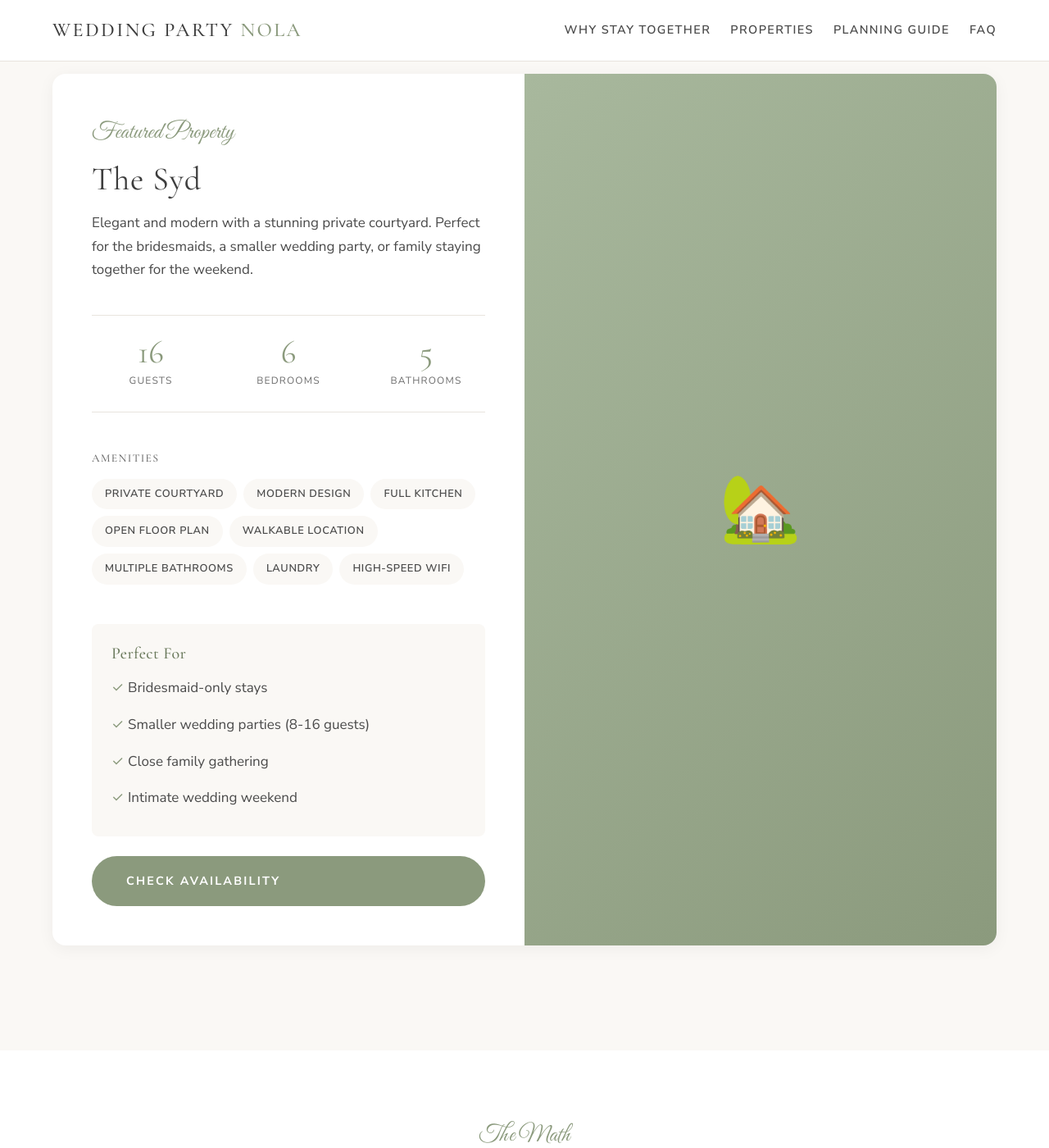
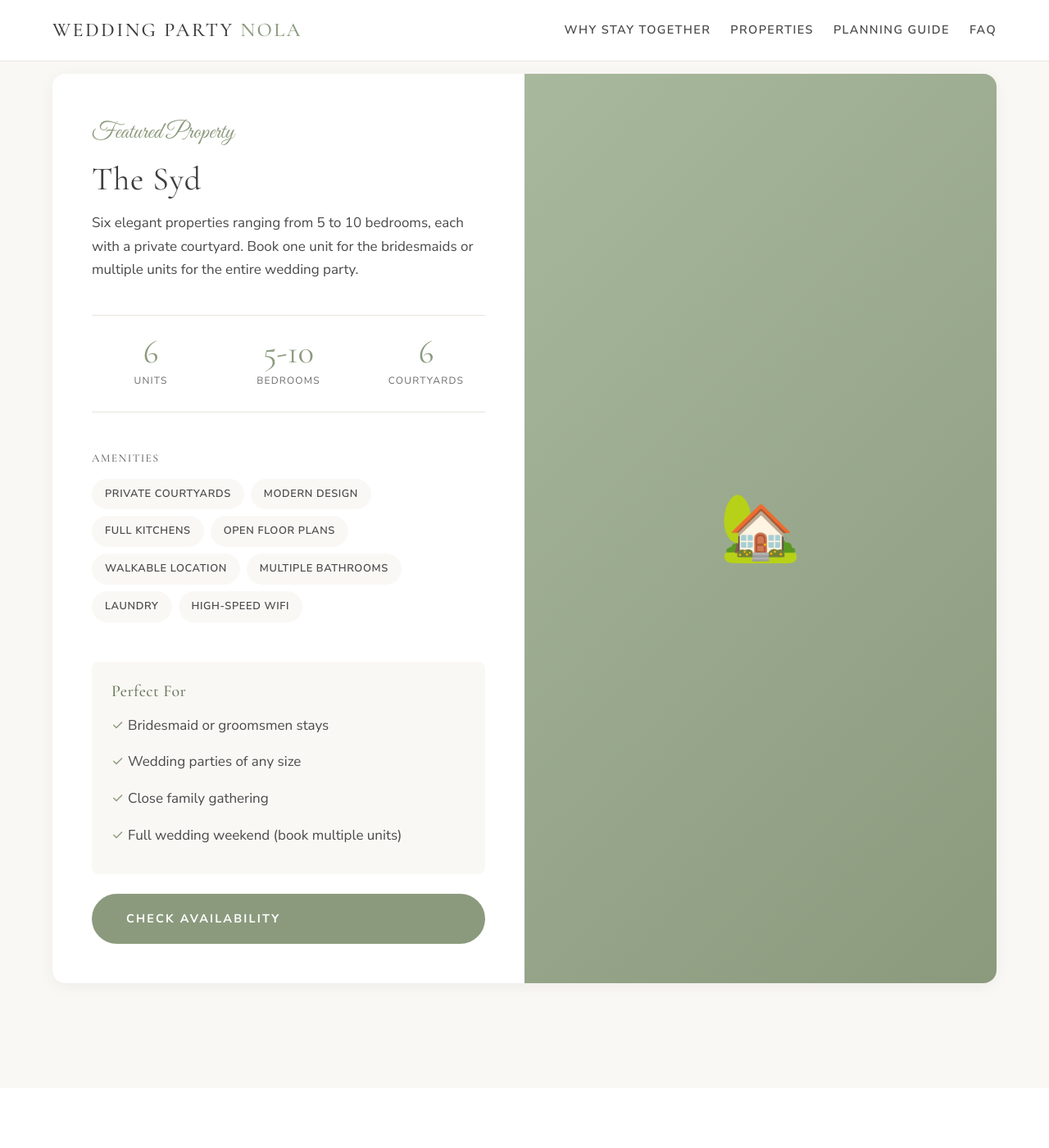
Before and after one commit to sjworth-dev/weddingpartynola, a Jekyll site: the page built from properties.html, in a window 1280 px wide and 1400 px high, scrolled down 1660 px. Shown: the whole window at 82% size. Built offline with Jekyll 4.4.1, drawn with Linux system fonts in a browser that asks for light colours.

Commit message:
Update The Syd property info - 6 units, 5-10 BR
Co-Authored-By: Claude Opus 4.5 <noreply@anthropic.com>

```diff
--- a/properties.html
+++ b/properties.html
@@ -238,30 +238,30 @@ description: Private homes in New Orleans that fit your entire wedding party. Po
         <div class="property-detail-content">
           <span class="accent-text">Featured Property</span>
           <h2>The Syd</h2>
-          <p>Elegant and modern with a stunning private courtyard. Perfect for the bridesmaids, a smaller wedding party, or family staying together for the weekend.</p>
+          <p>Six elegant properties ranging from 5 to 10 bedrooms, each with a private courtyard. Book one unit for the bridesmaids or multiple units for the entire wedding party.</p>
 
           <div class="property-highlights">
             <div class="highlight-item">
-              <span class="highlight-number">16</span>
-              <span class="highlight-label">Guests</span>
+              <span class="highlight-number">6</span>
+              <span class="highlight-label">Units</span>
+            </div>
+            <div class="highlight-item">
+              <span class="highlight-number">5-10</span>
+              <span class="highlight-label">Bedrooms</span>
             </div>
             <div class="highlight-item">
               <span class="highlight-number">6</span>
-              <span class="highlight-label">Bedrooms</span>
-            </div>
-            <div class="highlight-item">
-              <span class="highlight-number">5</span>
-              <span class="highlight-label">Bathrooms</span>
+              <span class="highlight-label">Courtyards</span>
             </div>
           </div>
 
           <div class="amenity-section">
             <h4>Amenities</h4>
             <div class="amenity-grid">
-              <span class="amenity-tag">Private Courtyard</span>
+              <span class="amenity-tag">Private Courtyards</span>
               <span class="amenity-tag">Modern Design</span>
-              <span class="amenity-tag">Full Kitchen</span>
-              <span class="amenity-tag">Open Floor Plan</span>
+              <span class="amenity-tag">Full Kitchens</span>
+              <span class="amenity-tag">Open Floor Plans</span>
               <span class="amenity-tag">Walkable Location</span>
               <span class="amenity-tag">Multiple Bathrooms</span>
               <span class="amenity-tag">Laundry</span>
@@ -272,10 +272,10 @@ description: Private homes in New Orleans that fit your entire wedding party. Po
           <div class="best-for">
             <h4>Perfect For</h4>
             <ul>
-              <li>Bridesmaid-only stays</li>
-              <li>Smaller wedding parties (8-16 guests)</li>
+              <li>Bridesmaid or groomsmen stays</li>
+              <li>Wedding parties of any size</li>
               <li>Close family gathering</li>
-              <li>Intimate wedding weekend</li>
+              <li>Full wedding weekend (book multiple units)</li>
             </ul>
           </div>
 
```
Also changed, not shown: index.html (+8 -8 lines).
